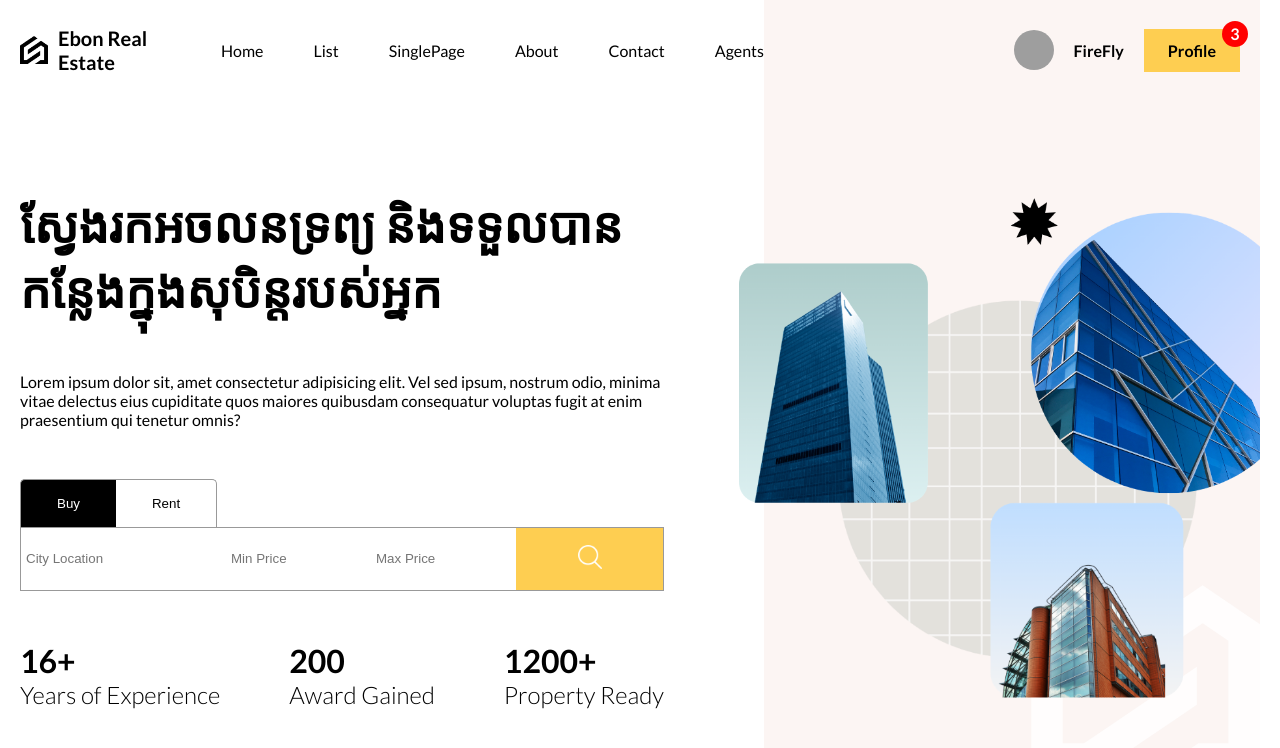
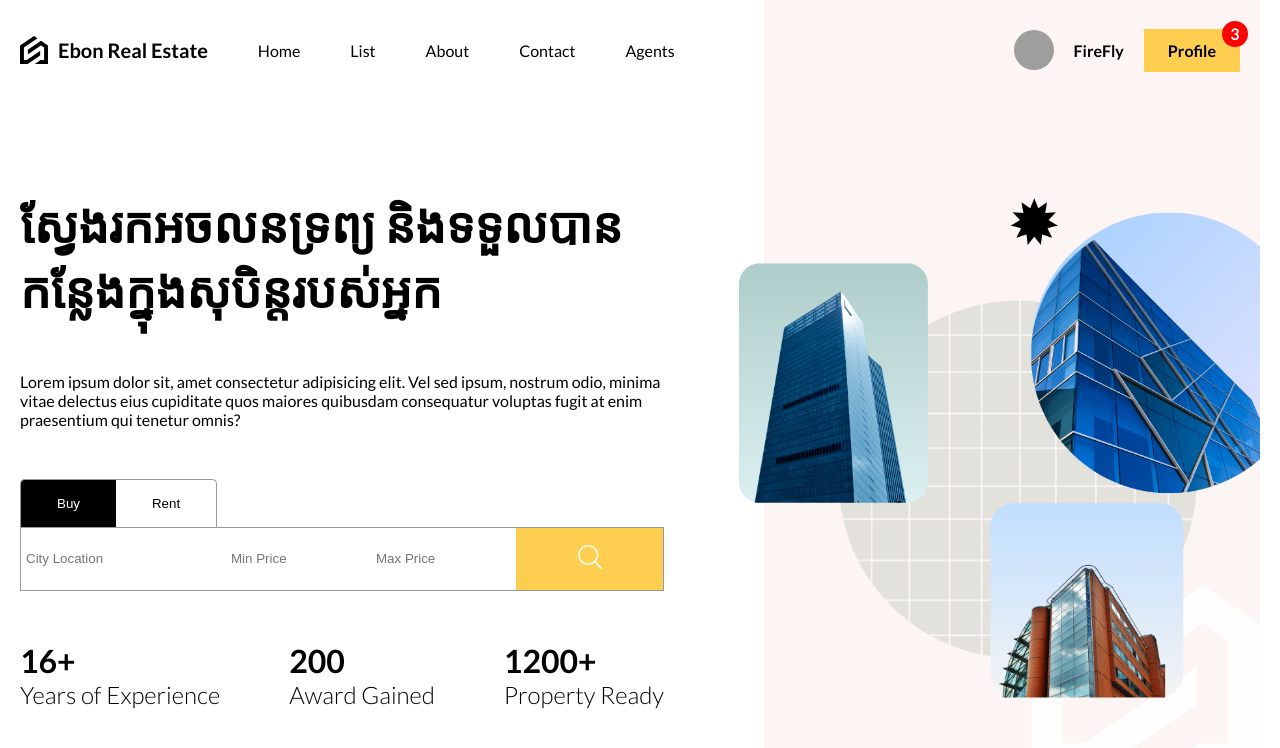
Before and after one commit to EbonRatt/Web_Source, a React (Vite) app in the folder Client/: page / in a window 1280 px wide. Shown: the top 748 px of the page. Built offline with nearby package versions, Linux system fonts and the light colour scheme; grey boxes are pictures that could not be loaded.

Commit message:
Update Navbar.jsx

```diff
--- a/Client/src/components/Navbar/Navbar.jsx
+++ b/Client/src/components/Navbar/Navbar.jsx
@@ -16,7 +16,6 @@ const Navbar = () => {
         </a>
         <a href="/">Home</a>
         <Link to="/list">List</Link>
-        <Link to="/1">SinglePage</Link>
         <a href="/">About</a>
         <a href="/">Contact</a>
         <a href="/">Agents</a>
```
